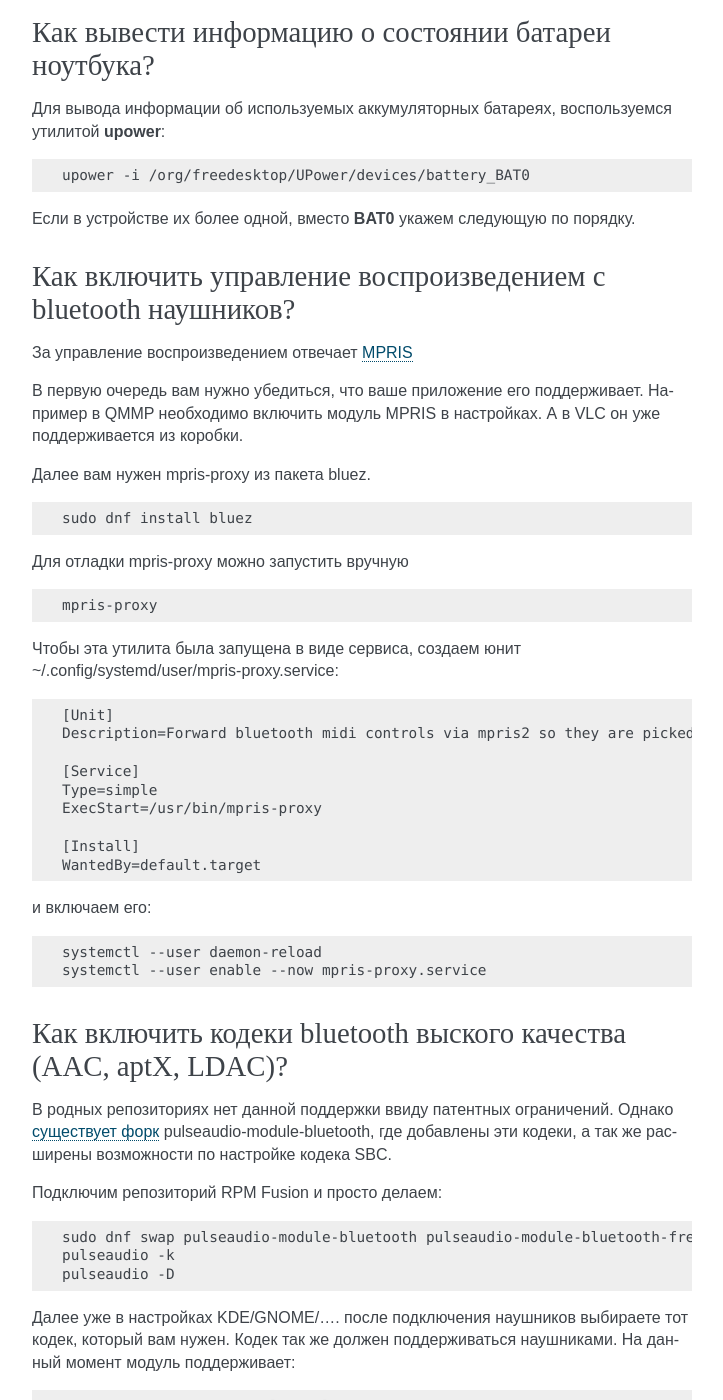
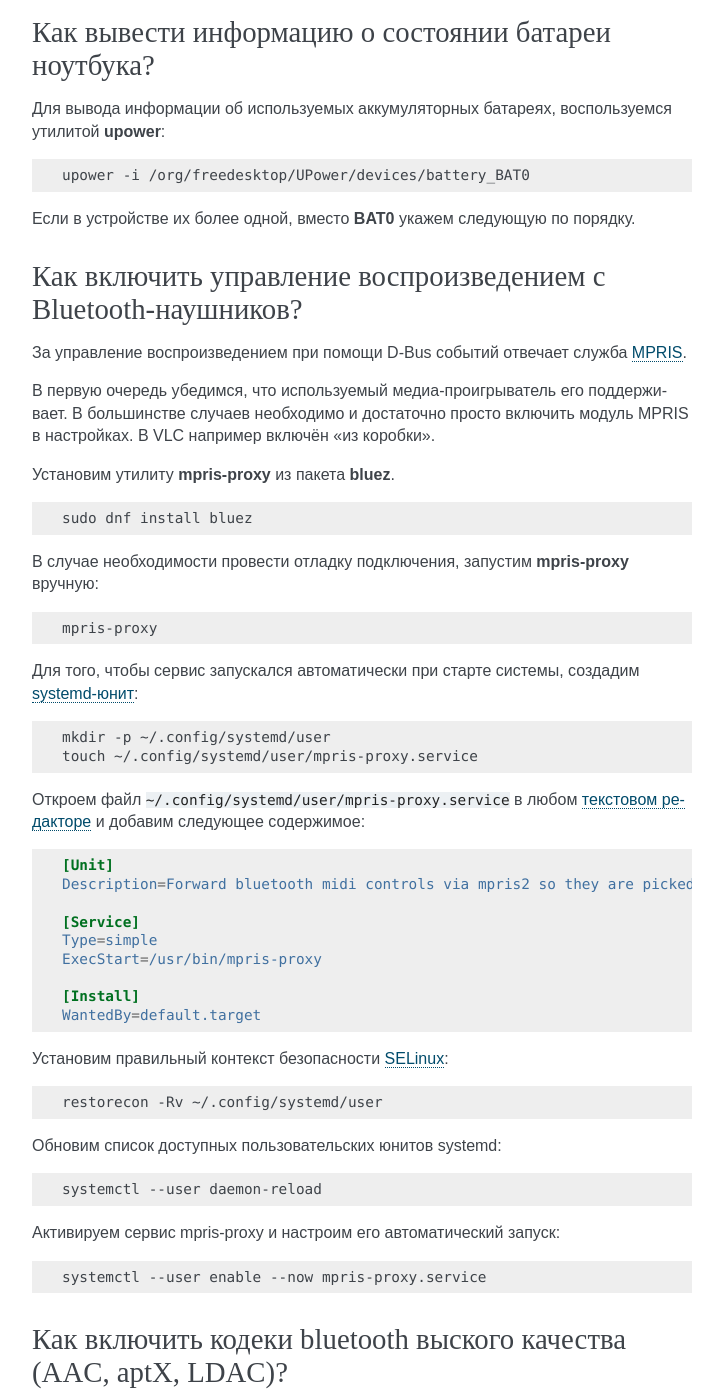
Before and after one commit to RussianFedora/FAQ, a Sphinx documentation site: the page built from source/hardware.rst, in a window 1280 px wide and 1400 px high, scrolled down 24349 px. Shown: the whole window, without its empty margins (388-1111 px from the left). Built offline with Sphinx 7.4.7, drawn with Linux system fonts in a browser that asks for light colours; comment, search, counter and statistics services are not loaded; some of the changed text lies outside the part shown.

Commit message:
Updated mpris-proxy question.

```diff
--- a/source/hardware.rst
+++ b/source/hardware.rst
@@ -1366,30 +1366,37 @@ ICC профиль можно получить либо на сайте прои
 Если в устройстве их более одной, вместо **BAT0** укажем следующую по порядку.
 
 .. index:: bluetooth, mpris, multimedia, remote control
-.. _enable-mpris:
+.. _mpris-proxy:
 
-Как включить управление воспроизведением с bluetooth наушников?
+Как включить управление воспроизведением с Bluetooth-наушников?
 ===================================================================
 
-За управление воспроизведением отвечает `MPRIS <https://ru.wikipedia.org/wiki/MPRIS>`__
+За управление воспроизведением при помощи D-Bus событий отвечает служба `MPRIS <https://ru.wikipedia.org/wiki/MPRIS>`__.
 
-В первую очередь вам нужно убедиться, что ваше приложение его поддерживает. Например в QMMP необходимо включить модуль MPRIS в настройках. А в VLC он уже поддерживается из коробки.
+В первую очередь убедимся, что используемый медиа-проигрыватель его поддерживает. В большинстве случаев необходимо и достаточно просто включить модуль MPRIS в настройках. В VLC например включён "из коробки".
 
-Далее вам нужен mpris-proxy из пакета bluez.
+Установим утилиту **mpris-proxy** из пакета **bluez**.
 
 .. code-block:: text
 
     sudo dnf install bluez
 
-Для отладки mpris-proxy можно запустить вручную
+В случае необходимости провести отладку подключения, запустим **mpris-proxy** вручную:
 
 .. code-block:: text
 
     mpris-proxy
 
-Чтобы эта утилита была запущена в виде сервиса, создаем юнит ~/.config/systemd/user/mpris-proxy.service:
+Для того, чтобы сервис запускался автоматически при старте системы, создадим :ref:`systemd-юнит <systemd-info>`:
 
 .. code-block:: text
+
+    mkdir -p ~/.config/systemd/user
+    touch ~/.config/systemd/user/mpris-proxy.service
+
+Откроем файл ``~/.config/systemd/user/mpris-proxy.service`` в любом :ref:`текстовом редакторе <editor-selection>` и добавим следующее содержимое:
+
+.. code-block:: ini
 
     [Unit]
     Description=Forward bluetooth midi controls via mpris2 so they are picked up by supporting media players
@@ -1401,13 +1408,23 @@ ICC профиль можно получить либо на сайте прои
     [Install]
     WantedBy=default.target
 
-и включаем его:
+Установим правильный контекст безопасности :ref:`SELinux <selinux>`:
+
+.. code-block:: text
+
+    restorecon -Rv ~/.config/systemd/user
+
+Обновим список доступных пользовательских юнитов systemd:
 
 .. code-block:: text
 
     systemctl --user daemon-reload
+
+Активируем сервис mpris-proxy и настроим его автоматический запуск:
+
+.. code-block:: text
+
     systemctl --user enable --now mpris-proxy.service
-
 
 .. index:: bluetooth, hd-audio, aac, aptx, ldac, sbc
 .. _enable-hd-audio:
```
